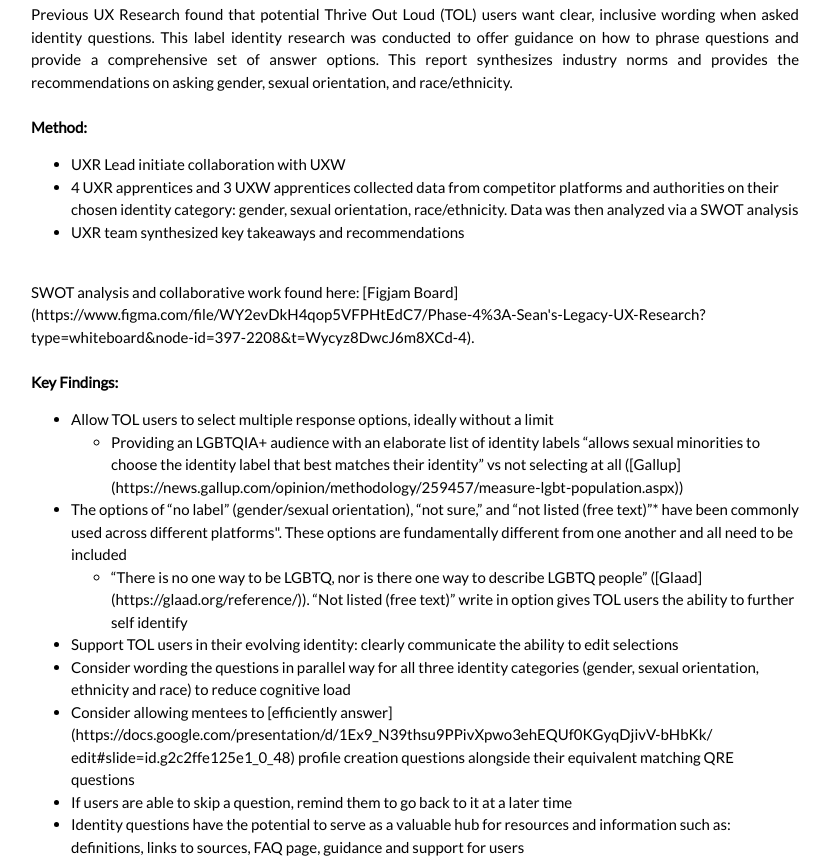
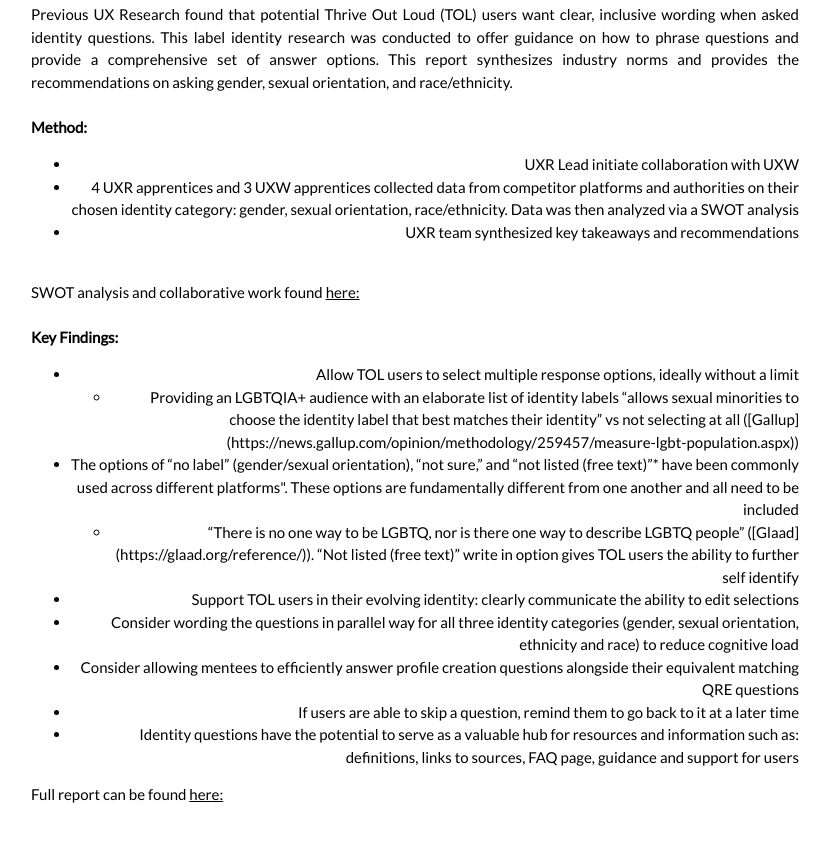
Before and after one commit to dayprogram/CassidyPortfolio, a plain HTML site: page index.html in a window 1280 px wide. Shown: the part 1632-2493 px from the top of the page, without its empty margins (225-1055 px from the left). Drawn offline with nearby package versions, Linux system fonts and the light colour scheme; files whose address does not match are found by name.

Commit message:
Update index.html

```diff
--- a/index.html
+++ b/index.html
@@ -14,7 +14,7 @@ body {
 }
 
 ul{
-  text-align: left;
+  text-align: right;
 }
 
 w3-opacity {
@@ -120,7 +120,7 @@ h2, h3 {
         </ul>
         <br>
 
-        SWOT analysis and collaborative work found here: [Figjam Board](https://www.figma.com/file/WY2evDkH4qop5VFPHtEdC7/Phase-4%3A-Sean's-Legacy-UX-Research?type=whiteboard&node-id=397-2208&t=Wycyz8DwcJ6m8XCd-4). <br> <br>
+        SWOT analysis and collaborative work found <a href="https://www.figma.com/file/WY2evDkH4qop5VFPHtEdC7/Phase-4%3A-Sean's-Legacy-UX-Research?type=whiteboard&node-id=397-2208&t=Wycyz8DwcJ6m8XCd-4">here:</a> <br> <br>
 
         <b>Key Findings: </b>
         <ul>
@@ -134,12 +134,12 @@ h2, h3 {
           </ul>
         <li>Support TOL users in their evolving identity: clearly communicate the ability to edit selections</li>
         <li>Consider wording the questions in parallel way for all three identity categories (gender, sexual orientation, ethnicity and race) to reduce cognitive load
-        <li>Consider allowing mentees to [efficiently answer](https://docs.google.com/presentation/d/1Ex9_N39thsu9PPivXpwo3ehEQUf0KGyqDjivV-bHbKk/</li>edit#slide=id.g2c2ffe125e1_0_48) profile creation questions alongside their equivalent matching QRE questions</li>
+        <li>Consider allowing mentees to efficiently answer profile creation questions alongside their equivalent matching QRE questions</li>
         <li>If users are able to skip a question, remind them to go back to it at a later time</li>
         <li>Identity questions have the potential to serve as a valuable hub for resources and information such as: definitions, links to sources, FAQ page, guidance and support for users</li>
         </ul>
 
-        Full report can be found [here](https://docs.google.com/presentation/d/1Ex9_N39thsu9PPivXpwo3ehEQUf0KGyqDjivV-bHbKk/edit#slide=id.g2c24bbdb176_0_148) </p>
+        Full report can be found <a href="https://docs.google.com/presentation/d/1Ex9_N39thsu9PPivXpwo3ehEQUf0KGyqDjivV-bHbKk/edit#slide=id.g2c24bbdb176_0_148">here:</a> </p>
 
     <div class="w3-row w3-padding-32" style ="text-align: center">
       <p>Proposed Language </p>
```
